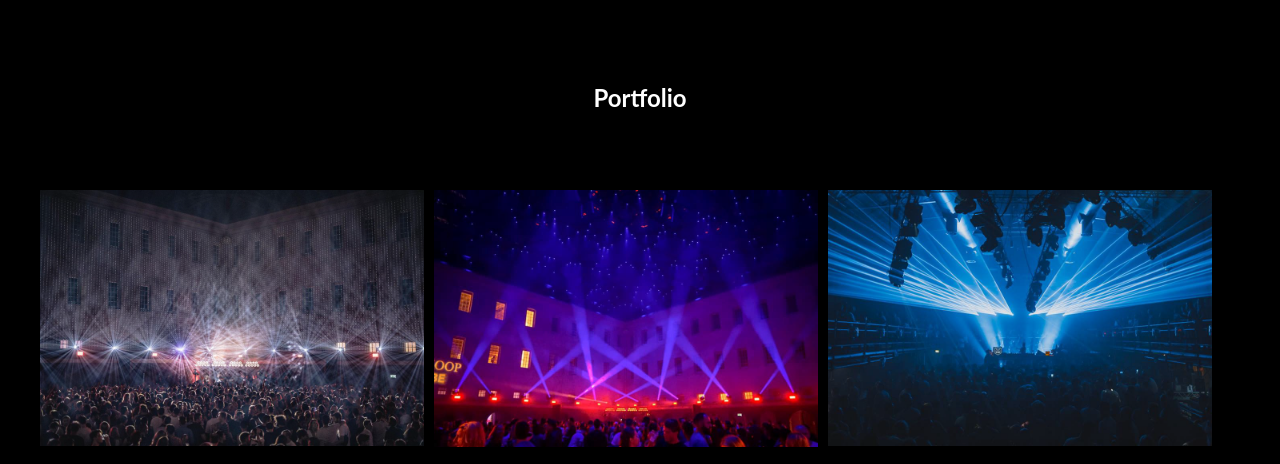
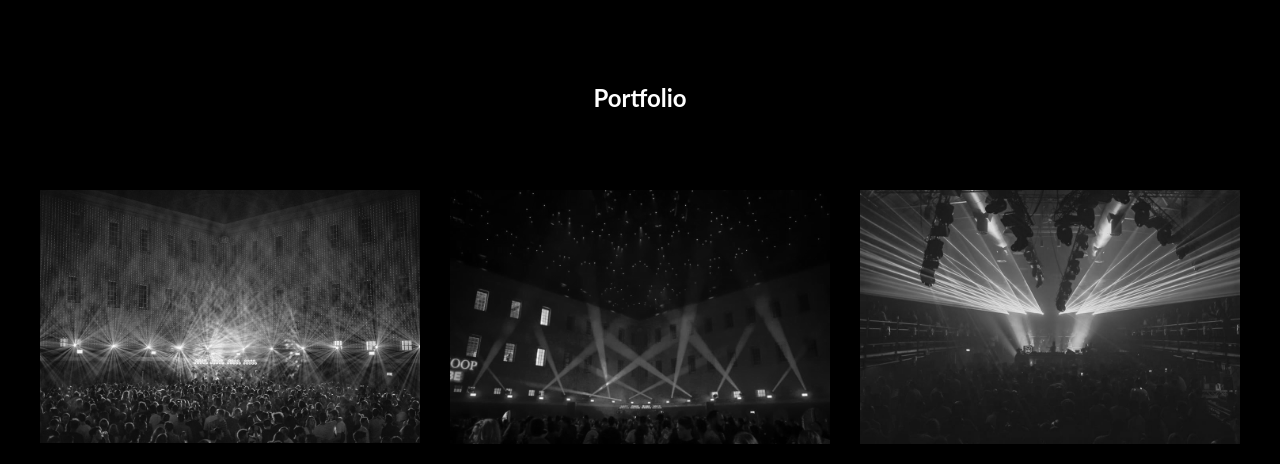
Before and after one commit to GKreiken/rnr-engineering, a PHP site: page /index.html in a window 1280 px wide. Shown: the part 5056-5520 px from the top of the page. Run offline with PHP 8.4, Linux system fonts and the light colour scheme.

Commit message:
Portfolio Hover, zwarte randje rechts weg, finaltext beter.

```diff
--- a/css/style.css
+++ b/css/style.css
@@ -24,7 +24,7 @@ body, html{
 
 .logo{
   background-image:url('../img/rnr logo.jpg');
-  background-size:contain;
+  background-size:100% auto;
   min-height:100%;
 }
 
@@ -50,7 +50,7 @@ body, html{
 
 .finalpic{
   background-image:url('../img/rnr logo blank.jpg');
-  background-size:contain;
+  background-size:100% auto;
   min-height:100%;
 }
 
@@ -121,24 +121,59 @@ body, html{
 .portfolio{
   width: 100%;
   display: grid;
-  grid-template-columns: repeat( auto-fit, minmax(384px, 384px));
-  grid-gap: 10px;
+  grid-template-columns: repeat( auto-fit, minmax(350px, 1fr));
+  grid-gap: 30px;
 }
 
-.ptext{
-  position:absolute;
-  top:50%;
-  width:50%;
-  text-align:center;
-  color:#FFF;
-  font-size:27px;
-  letter-spacing:8px;
-  text-transform:uppercase;
+.portfcontainer {
+  position: relative;
+  width: 100%;
+}
+
+.portfimg {
+  transition: filter .2s ease-in;
+  width: 100%;
+  -webkit-filter: grayscale(100%); /* Safari 6.0 - 9.0 */
+  filter: grayscale(100%);
+}
+
+.portfcontainer:hover .portfimg {
+  -webkit-filter: grayscale(0%); /* Safari 6.0 - 9.0 */
+  filter: grayscale(0%);
+}
+
+.portfoverlay {
+  position: absolute;
+  top: 0;
+  bottom: 0;
+  left: 0;
+  right: 0;
+  height: 100%;
+  width: 100%;
+  opacity: 0;
+  transition: .5s ease;
+}
+
+.portfcontainer:hover .portfoverlay {
+  opacity: 1;
+}
+
+.portftext{
+  color: white;
+  font-size: 20px;
+  position: absolute;
+  top: 50%;
+  left: 50%;
+  -webkit-transform: translate(-50%, -50%);
+  -ms-transform: translate(-50%, -50%);
+  transform: translate(-50%, -50%);
+  text-align: center;
+  text-shadow: 2px 2px 10px  #000, -2px -2px 10px  #000, 2px -2px 10px  #000, -2px 2px 10px  #000;
 }
 
 .finaltext{
   position:absolute;
-  top:65%;
+  top:75%;
   width:100%;
   text-align:center;
   vertical-align: text-bottom;
--- a/index.html
+++ b/index.html
@@ -9,8 +9,7 @@
   <LINK rel="SHORTCUT ICON" href="rnr.ico">
 </head>
 <body>
-  <div class="logo">
-  </div>
+  <div class="logo"></div>
 
   <div class="pimg1"></div>
 
@@ -30,13 +29,7 @@
 
   </section>
 
-  <div class="pimg2">
-    <!--- <div class="ptext">
-      <span class="border trans">
-        Image Two Text
-      </span>
-    </div> -->
-  </div>
+  <div class="pimg2"></div>
 
   <section class="section" max-width="50%">
     <h2>Our Story</h2>
@@ -66,21 +59,53 @@
     <h2>Portfolio</h2>
     <br><br>
     <div class="portfolio">
-        <div><img src="/img/Portfolio/port1.png" alt="Portfolio 1" width="100%"></div>
-        <div><img src="/img/Portfolio/port2.png" alt="Portfolio 2" width="100%"></div>
-        <div><img src="/img/Portfolio/port3.png" alt="Portfolio 3" width="100%"></div>
-        <div><img src="/img/Portfolio/port4.png" alt="Portfolio 4" width="100%"></div>
-        <div><img src="/img/Portfolio/port5.png" alt="Portfolio 5" width="100%"></div>
-        <div><img src="/img/Portfolio/port6.png" alt="Portfolio 6" width="100%"></div>
-        <div><img src="/img/Portfolio/port7.png" alt="Portfolio 7" width="100%"></div>
+        <div class="portfcontainer"><img src="/img/Portfolio/port1.png" alt="Portfolio 1" width="100%" class="portfimg">
+          <div class="portfoverlay">
+            <div class="portftext">Foto's</div>
+          </div>
+        </div>
+
+        <div class="portfcontainer"><img src="/img/Portfolio/port2.png" alt="Portfolio 2" width="100%" class="portfimg">
+          <div class="portfoverlay">
+            <div class="portftext">Van</div>
+          </div>
+        </div>
+
+        <div class="portfcontainer"><img src="/img/Portfolio/port3.png" alt="Portfolio 3" width="100%" class="portfimg">
+          <div class="portfoverlay">
+            <div class="portftext">Lampjes</div>
+          </div>
+        </div>
+
+        <div class="portfcontainer"><img src="/img/Portfolio/port4.png" alt="Portfolio 4" width="100%" class="portfimg">
+          <div class="portfoverlay">
+            <div class="portftext">Richting</div>
+          </div>
+        </div>
+
+        <div class="portfcontainer"><img src="/img/Portfolio/port5.png" alt="Portfolio 5" width="100%" class="portfimg">
+          <div class="portfoverlay">
+            <div class="portftext">FoH</div>
+          </div>
+        </div>
+
+        <div class="portfcontainer"><img src="/img/Portfolio/port6.png" alt="Portfolio 6" width="100%" class="portfimg">
+          <div class="portfoverlay">
+            <div class="portftext">Such</div>
+          </div>
+        </div>
+
+        <div class="portfcontainer"><img src="/img/Portfolio/port7.png" alt="Portfolio 7" width="100%" class="portfimg">
+          <div class="portfoverlay">
+            <div class="portftext">WoW!</div>
+          </div>
+        </div>
     </div>
   </section>
 
   <div class="finalpic">
     <div class="finaltext">
-      <span class="border trans">
-        <br><br><br><br><h2>Stan: +31-6 3481 0408 &nbsp&nbsp&nbsp&nbsp&nbsp&nbsp&nbsp&nbsp  Maikel: +31-6 8190 0749</h2>
-      </span>
+        <h2>Stan: +31-6 3481 0408</h2>   <h2>Maikel: +31-6 8190 0749</h2>
     </div>
   </div>
 </body>
```
